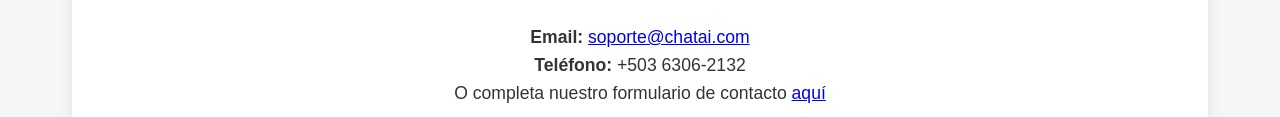
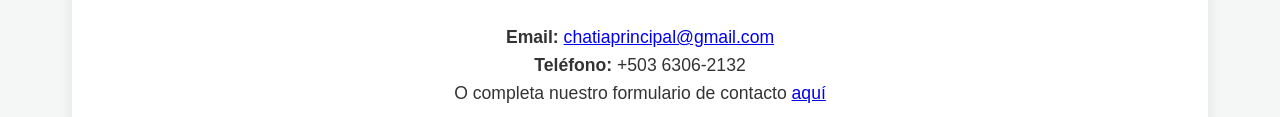
Before and after one commit to JELH2000/chat_ai, a plain HTML site: page index.html in a window 1280 px wide. Shown: the part 2571-2688 px from the top of the page. Drawn offline with Linux system fonts and the light colour scheme.

Commit message:
Update index.html

```diff
--- a/index.html
+++ b/index.html
@@ -102,7 +102,7 @@
                 Nuestro equipo de expertos está listo para ayudarte. Si tienes preguntas, necesitas asistencia técnica o quieres explorar cómo nuestros asistentes de IA pueden beneficiarte, no dudes en contactarnos.
             </p>
             <p>
-                <strong>Email:</strong> <a href="mailto:soporte@chatai.com">soporte@chatai.com</a><br>
+                <strong>Email:</strong> <a href="mailto:chatiaprincipal@gmail.com">chatiaprincipal@gmail.com</a><br>
                 <strong>Teléfono:</strong> +503 6306-2132 <br>
                 O completa nuestro formulario de contacto <a href="#">aquí</a>
             </p>
```
